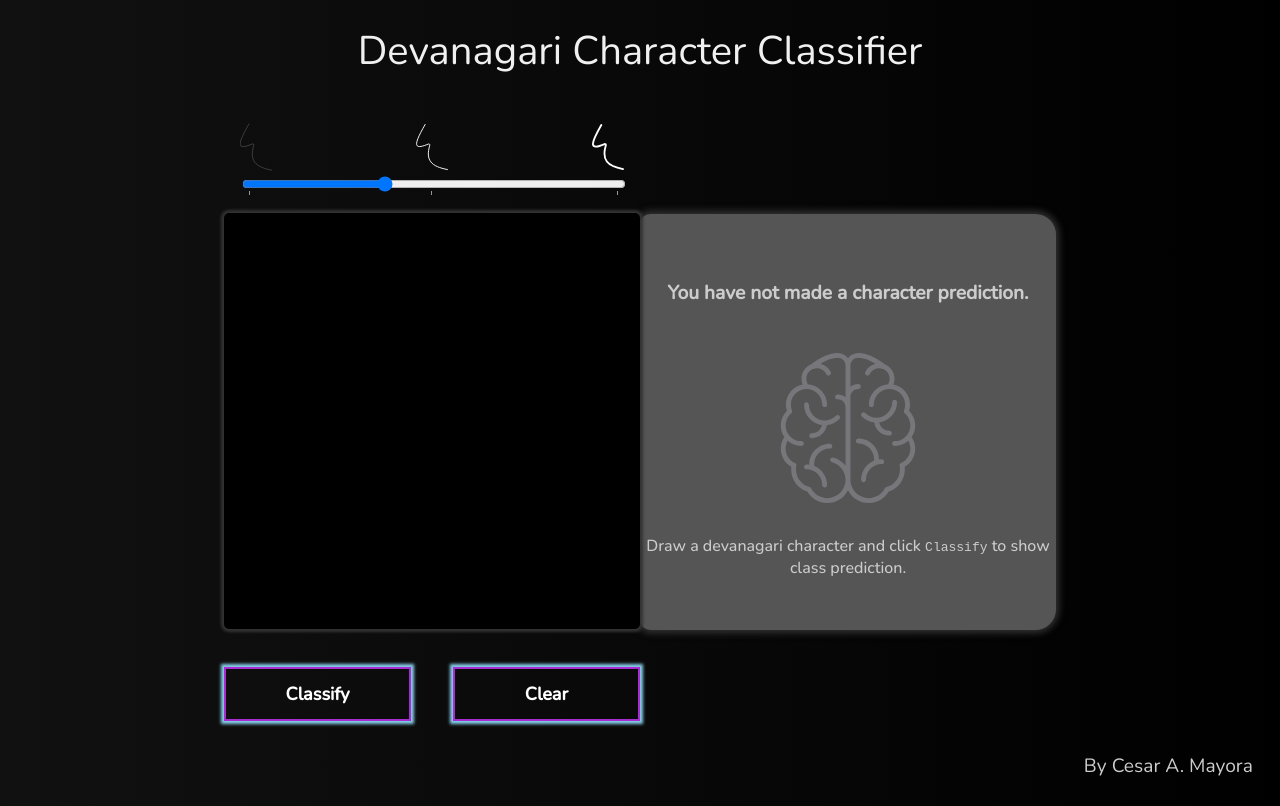
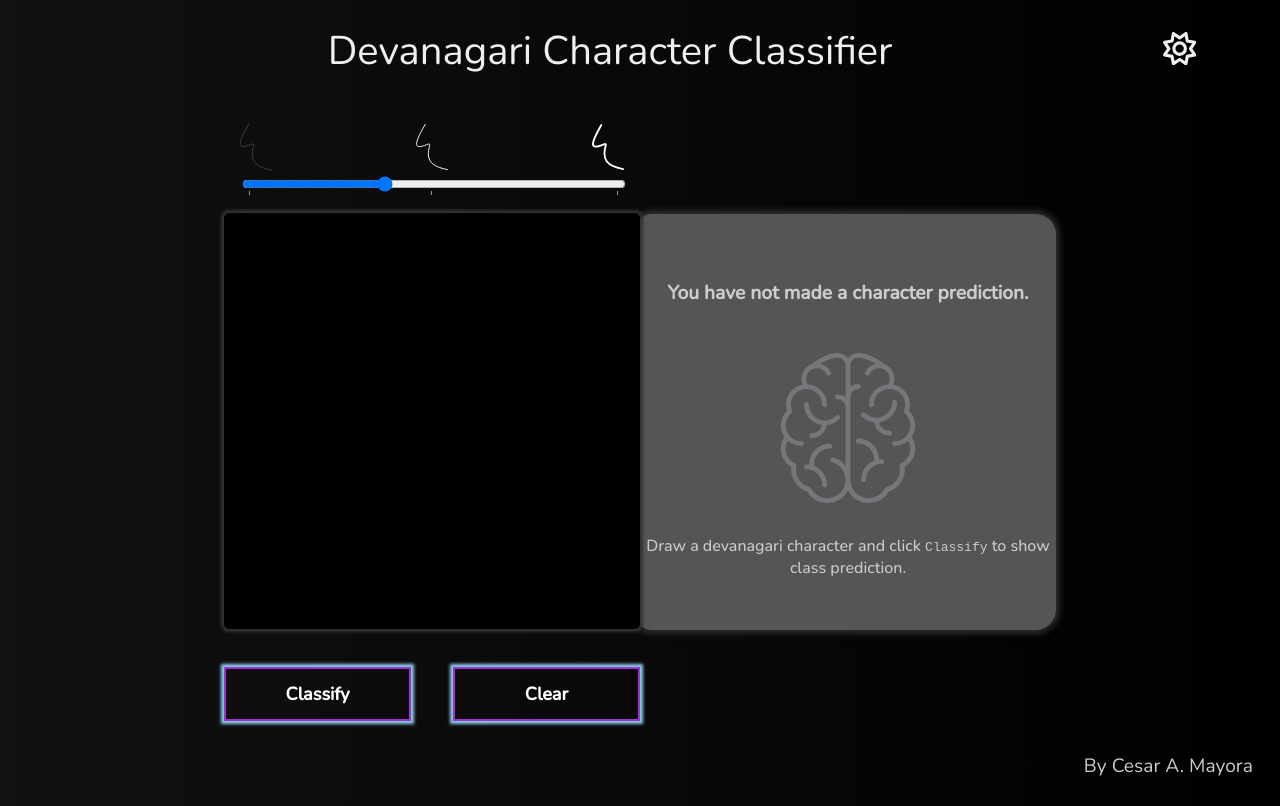
Before and after one commit to mayoras/devanagari-classifier, a SvelteKit app in the folder devan-web/: page / in a window 1280 px wide. Built offline with nearby package versions, Linux system fonts and the light colour scheme.

Commit message:
toggle theme switch

```diff
--- a/devan-web/src/routes/+layout.svelte
+++ b/devan-web/src/routes/+layout.svelte
@@ -3,17 +3,46 @@
 	import { darkTheme } from '../stores/theme';
 	import { waitForElement } from '$lib/utils/dom';
 
+	let body: unknown;
+
 	onMount(async () => {
-		const body = await waitForElement('body');
+		body = await waitForElement('body');
 		if (body) {
 			darkTheme.set((body as HTMLBodyElement).classList.contains('dark'));
 		}
 	});
+
+	function toggleTheme() {
+		if (body) {
+			if ($darkTheme) {
+				(body as HTMLBodyElement).classList.replace('dark', 'light');
+			} else {
+				(body as HTMLBodyElement).classList.replace('light', 'dark');
+			}
+		}
+
+		darkTheme.update(current => !current);
+	}
 </script>
 
 <header>
 	<div class="container">
 		<h1 class="title">Devanagari Character Classifier</h1>
+		<button on:click={toggleTheme} class="theme-switcher">
+			{#if $darkTheme}
+				<svg xmlns="http://www.w3.org/2000/svg" height="1em" class="sun" viewBox="0 0 512 512"
+					><!--! Font Awesome Free 6.4.2 by @fontawesome - https://fontawesome.com License - https://fontawesome.com/license (Commercial License) Copyright 2023 Fonticons, Inc. --><path
+						d="M375.7 19.7c-1.5-8-6.9-14.7-14.4-17.8s-16.1-2.2-22.8 2.4L256 61.1 173.5 4.2c-6.7-4.6-15.3-5.5-22.8-2.4s-12.9 9.8-14.4 17.8l-18.1 98.5L19.7 136.3c-8 1.5-14.7 6.9-17.8 14.4s-2.2 16.1 2.4 22.8L61.1 256 4.2 338.5c-4.6 6.7-5.5 15.3-2.4 22.8s9.8 13 17.8 14.4l98.5 18.1 18.1 98.5c1.5 8 6.9 14.7 14.4 17.8s16.1 2.2 22.8-2.4L256 450.9l82.5 56.9c6.7 4.6 15.3 5.5 22.8 2.4s12.9-9.8 14.4-17.8l18.1-98.5 98.5-18.1c8-1.5 14.7-6.9 17.8-14.4s2.2-16.1-2.4-22.8L450.9 256l56.9-82.5c4.6-6.7 5.5-15.3 2.4-22.8s-9.8-12.9-17.8-14.4l-98.5-18.1L375.7 19.7zM269.6 110l65.6-45.2 14.4 78.3c1.8 9.8 9.5 17.5 19.3 19.3l78.3 14.4L402 242.4c-5.7 8.2-5.7 19 0 27.2l45.2 65.6-78.3 14.4c-9.8 1.8-17.5 9.5-19.3 19.3l-14.4 78.3L269.6 402c-8.2-5.7-19-5.7-27.2 0l-65.6 45.2-14.4-78.3c-1.8-9.8-9.5-17.5-19.3-19.3L64.8 335.2 110 269.6c5.7-8.2 5.7-19 0-27.2L64.8 176.8l78.3-14.4c9.8-1.8 17.5-9.5 19.3-19.3l14.4-78.3L242.4 110c8.2 5.7 19 5.7 27.2 0zM256 368a112 112 0 1 0 0-224 112 112 0 1 0 0 224zM192 256a64 64 0 1 1 128 0 64 64 0 1 1 -128 0z"
+					/></svg
+				>
+			{:else}
+				<svg xmlns="http://www.w3.org/2000/svg" class="moon" height="1em" viewBox="0 0 384 512"
+					><!--! Font Awesome Free 6.4.2 by @fontawesome - https://fontawesome.com License - https://fontawesome.com/license (Commercial License) Copyright 2023 Fonticons, Inc. --><path
+						d="M144.7 98.7c-21 34.1-33.1 74.3-33.1 117.3c0 98 62.8 181.4 150.4 211.7c-12.4 2.8-25.3 4.3-38.6 4.3C126.6 432 48 353.3 48 256c0-68.9 39.4-128.4 96.8-157.3zm62.1-66C91.1 41.2 0 137.9 0 256C0 379.7 100 480 223.5 480c47.8 0 92-15 128.4-40.6c1.9-1.3 3.7-2.7 5.5-4c4.8-3.6 9.4-7.4 13.9-11.4c2.7-2.4 5.3-4.8 7.9-7.3c5-4.9 6.3-12.5 3.1-18.7s-10.1-9.7-17-8.5c-3.7 .6-7.4 1.2-11.1 1.6c-5 .5-10.1 .9-15.3 1c-1.2 0-2.5 0-3.7 0c-.1 0-.2 0-.3 0c-96.8-.2-175.2-78.9-175.2-176c0-54.8 24.9-103.7 64.1-136c1-.9 2.1-1.7 3.2-2.6c4-3.2 8.2-6.2 12.5-9c3.1-2 6.3-4 9.6-5.8c6.1-3.5 9.2-10.5 7.7-17.3s-7.3-11.9-14.3-12.5c-3.6-.3-7.1-.5-10.7-.6c-2.7-.1-5.5-.1-8.2-.1c-3.3 0-6.5 .1-9.8 .2c-2.3 .1-4.6 .2-6.9 .4z"
+					/></svg
+				>
+			{/if}
+		</button>
 	</div>
 </header>
 
@@ -23,8 +52,8 @@
 
 <style>
 	.container {
-		display: flex;
-		justify-content: center;
+		display: grid;
+		grid-template-columns: 1fr auto;
 		align-items: center;
 		padding: 1em;
 	}
@@ -34,7 +63,32 @@
 		width: auto;
 		font-size: 2.5em;
 		font-weight: lighter;
+		text-align: center;
+		margin-left: 1em;
 	}
+
+	.theme-switcher {
+		text-align: right;
+		margin-right: 4em;
+		padding: 0.5em;
+		cursor: pointer;
+		border: none;
+		outline: none;
+		background-color: transparent;
+	}
+
+	svg.sun {
+		width: 2.5em;
+		height: 2.5em;
+		fill: var(--text);
+	}
+
+	svg.moon {
+		width: 2.5em;
+		height: 2.5em;
+		fill: var(--text);
+	}
+
 	footer {
 		display: flex;
 		justify-content: end;
```
